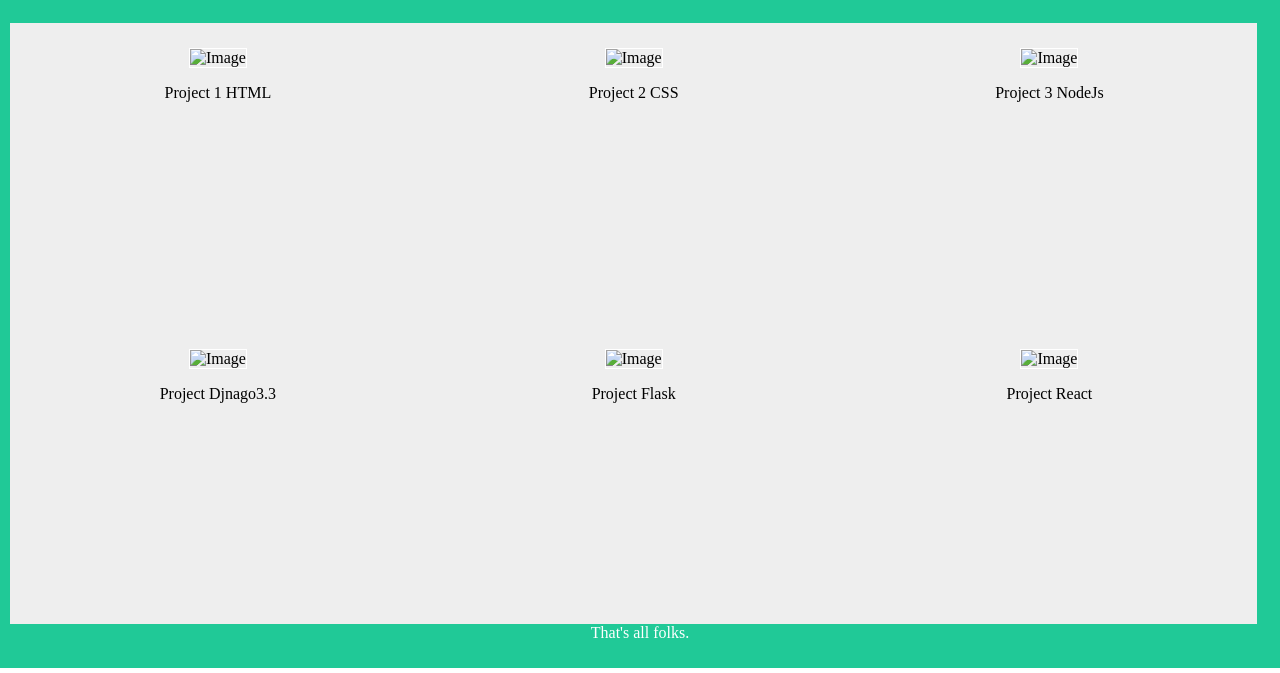
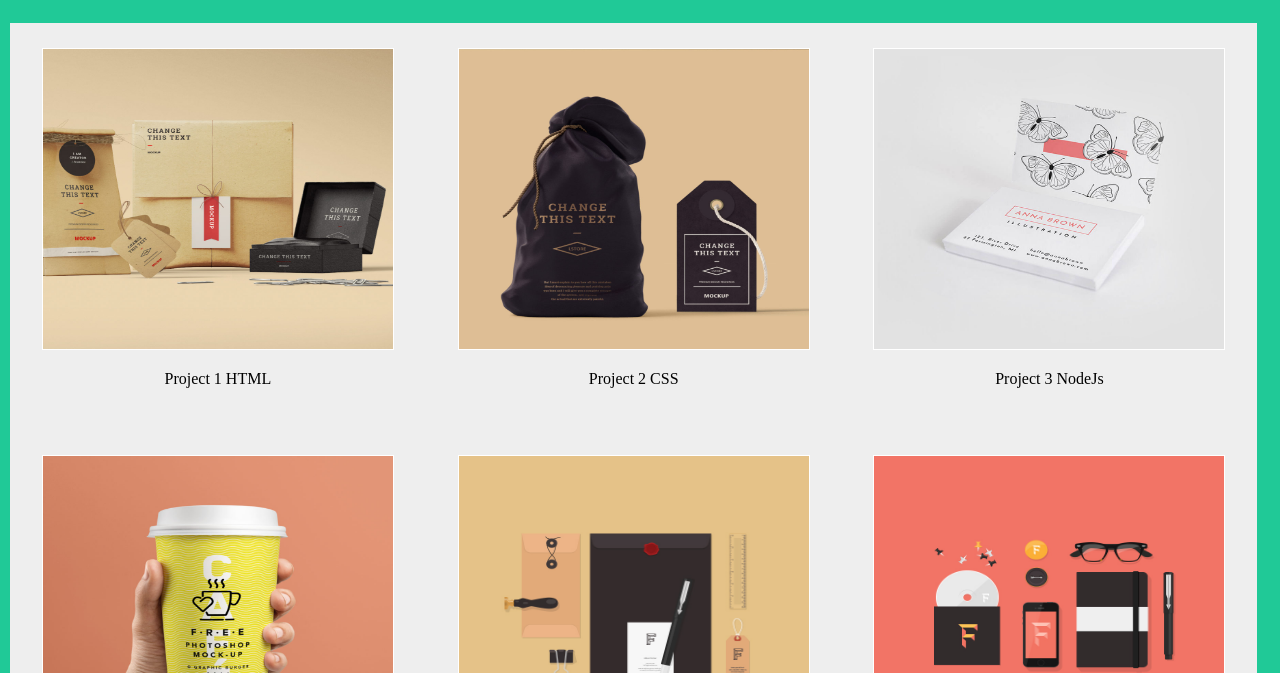
Before and after one commit to sum-it-up-9/WT_Ass_1, a plain HTML site: page portfolio.html in a window 1280 px wide. Shown: the part 127-800 px from the top of the page. Drawn offline with Linux system fonts and the light colour scheme; the site is published under a folder, as on GitHub Pages, so addresses that start at the root find nothing.

Commit message:
Update portfolio.html

```diff
--- a/portfolio.html
+++ b/portfolio.html
@@ -23,27 +23,27 @@
   <section id="portfolio" class="three">
     <h2>Portfolio</h2>
     <div class="thumb">
-      <img src="/images/2.jpg" alt="Image" height="300" width="350">
+      <img src="images/2.jpg" alt="Image" height="300" width="350">
       <p>Project 1 HTML</p>
     </div>
     <div class="thumb">
-      <img src="/images/3.jpg" alt="Image" height="300" width="350">
+      <img src="images/3.jpg" alt="Image" height="300" width="350">
       <p>Project 2 CSS</p>
     </div>
     <div class="thumb">
-      <img src="/images/4.jpg" alt="Image" height="300" width="350">
+      <img src="images/4.jpg" alt="Image" height="300" width="350">
       <p>Project 3 NodeJs</p>
     </div>
     <div class="thumb">
-      <img src="/images/5.jpg" alt="Image" height="300" width="350">
+      <img src="images/5.jpg" alt="Image" height="300" width="350">
       <p>Project Djnago3.3</p>
     </div>
     <div class="thumb">
-      <img src="/images/6.jpg" alt="Image" height="300" width="350">
+      <img src="images/6.jpg" alt="Image" height="300" width="350">
       <p>Project Flask</p>
     </div>
     <div class="thumb">
-      <img src="/images/7.jpg" alt="Image" height="300" width="350">
+      <img src="images/7.jpg" alt="Image" height="300" width="350">
       <p>Project React</p>
     </div>
     <p class="message">That's all folks.</p>
```
